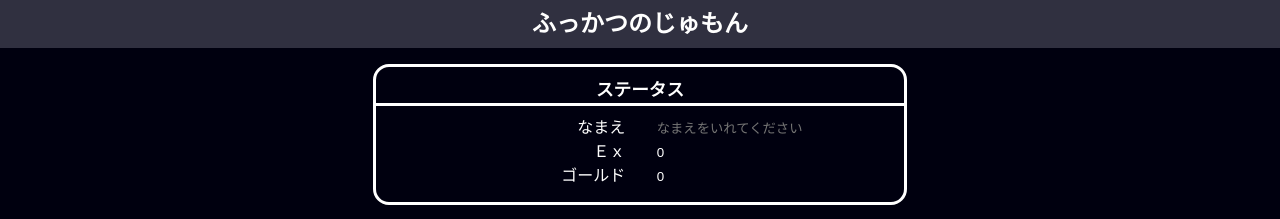
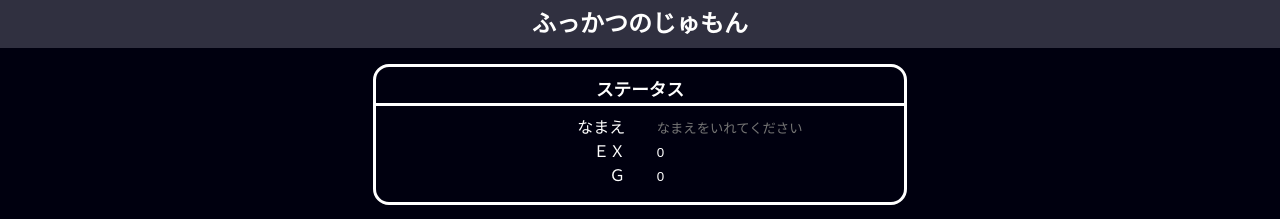
Before and after one commit to yoshi389111/dq1pswd, a React (Create React App) app: page / in a window 1280 px wide. Shown: the top 219 px of the page. Built offline with nearby package versions, Linux system fonts and the light colour scheme.

Commit message:
:memo: doc: change message

```diff
--- a/src/Dq1Edit.tsx
+++ b/src/Dq1Edit.tsx
@@ -215,8 +215,12 @@ const Dq1Edit: React.FC<Props> = (props) => {
                     setValue={setName}
                     placeholder="なまえをいれてください"
                 />
-                <InputNumber label="Ｅｘ" value={exp} setValue={setExp} />
-                <InputNumber label="ゴールド" value={gold} setValue={setGold} />
+                <div title="0～65,535 の範囲で入力してください">
+                    <InputNumber label="ＥＸ" value={exp} setValue={setExp} />
+                </div>
+                <div title="0～65,535 の範囲で入力してください">
+                    <InputNumber label="Ｇ" value={gold} setValue={setGold} />
+                </div>
             </div>
             <div className="frame">
                 <h2>そうび</h2>
--- a/src/Dq1Info.tsx
+++ b/src/Dq1Info.tsx
@@ -19,9 +19,9 @@ const Dq1Info: React.FC<Props> = (props) => {
             <div className="frame">
                 <h2>ステータス</h2>
                 <OutputLabel label="なまえ" value={info.name} />
-                <OutputLabel label="Ｌｖ" value={info.level.toString()} />
-                <OutputLabel label="Ｅｘ" value={info.exp.toString()} />
-                <OutputLabel label="ゴールド" value={info.gold.toString()} />
+                <OutputLabel label="ＬＶ" value={info.level.toString()} />
+                <OutputLabel label="ＥＸ" value={info.exp.toString()} />
+                <OutputLabel label="Ｇ" value={info.gold.toString()} />
                 <div className="button-area">
                     <span
                         className="button"
```
